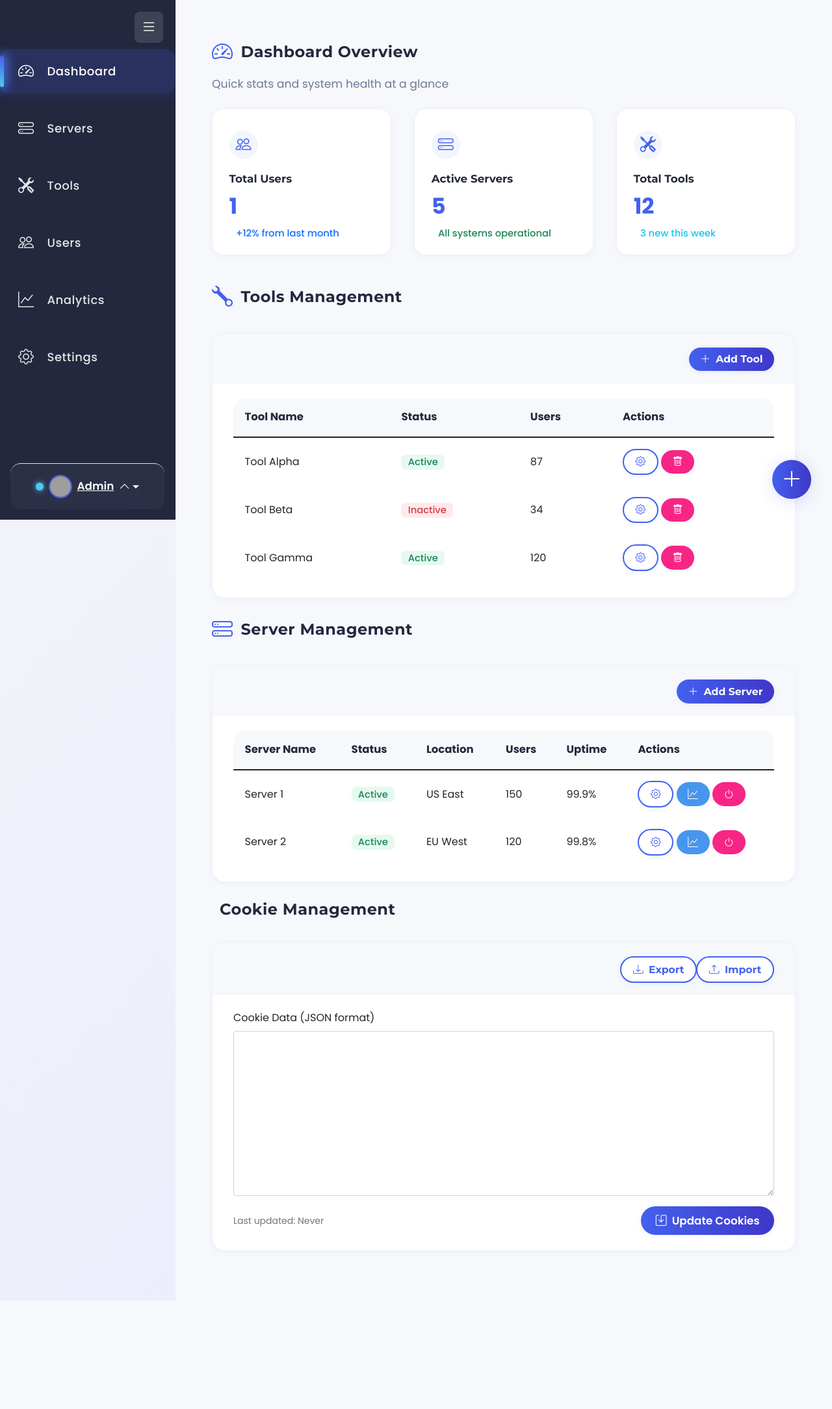
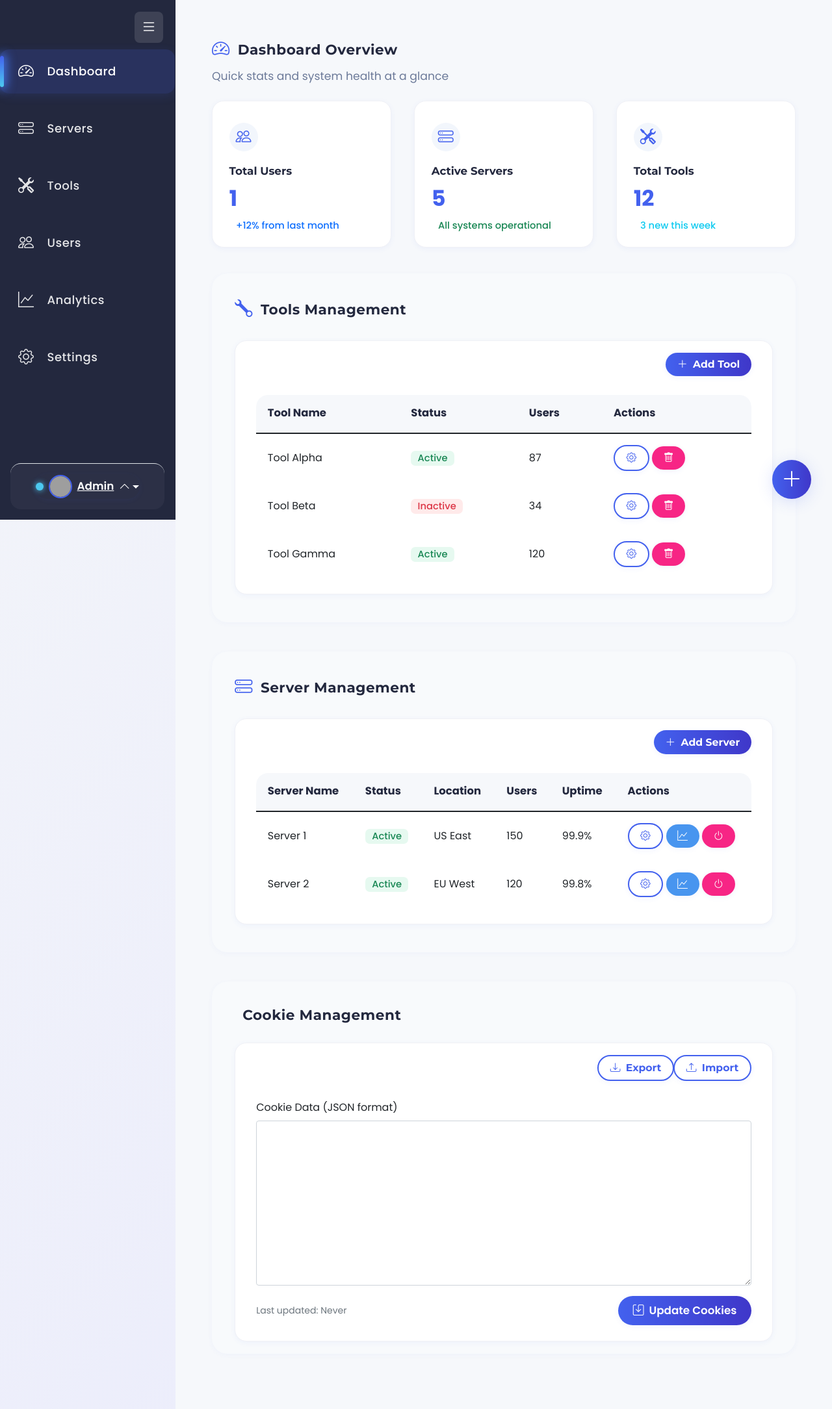
Before and after one commit to cipher-x-darkregime/Rev-Proxy, a PHP site: page /admin.php in a window 1280 px wide. Shown: the whole page at 65% size. Before the commit the page ends 1901 px from the top, so only its background shows below. Run offline with PHP 8.4, Linux system fonts and the light colour scheme; a user stored in the database is signed in; data comes from the database, SQL or seed files in the repository; data that the repository does not hold is empty; some libraries are stand-ins or nearby versions; grey boxes are pictures that could not be loaded.

Commit message:
Update admin.php

```diff
--- a/admin.php
+++ b/admin.php
@@ -215,19 +215,26 @@ $total_cookies = $conn->query('SELECT COUNT(*) FROM cookies')->fetchColumn();
             background: #f6f8fb;
             overflow: visible;
         }
+        .section-block {
+            background: #f8fafc;
+            border-radius: 24px;
+            margin-bottom: 2.8rem;
+            padding: 2.2rem 2.2rem 1.2rem 2.2rem;
+            box-shadow: 0 2px 8px rgba(67,97,238,0.04);
+        }
         .section-header {
             display: flex;
             align-items: center;
             gap: 12px;
             font-family: 'Montserrat', sans-serif;
-            font-size: 1.5rem;
+            font-size: 1.35rem;
             font-weight: 700;
             color: #23283e;
-            margin-bottom: 2rem;
+            margin-bottom: 1.7rem;
             letter-spacing: 0.5px;
         }
         .section-header i {
-            font-size: 2rem;
+            font-size: 1.7rem;
             color: var(--primary-color);
         }
         .card, .stat-card {
@@ -504,10 +511,10 @@ $total_cookies = $conn->query('SELECT COUNT(*) FROM cookies')->fetchColumn();
         /* Management Section Cards */
         .mgmt-card {
             background: #fff;
-            border-radius: 20px;
+            border-radius: 18px;
             box-shadow: 0 2px 8px rgba(67,97,238,0.06);
             border: 1.5px solid #f0f1f6;
-            margin-bottom: 2.2rem;
+            margin-bottom: 0;
             padding: 0;
             overflow: hidden;
             transition: box-shadow 0.18s, border 0.18s, transform 0.18s;
@@ -518,24 +525,24 @@ $total_cookies = $conn->query('SELECT COUNT(*) FROM cookies')->fetchColumn();
             transform: translateY(-2px) scale(1.01);
         }
         .mgmt-card .card-header {
-            background: #f6f8fb;
-            border-bottom: 1px solid #f0f1f6;
-            border-radius: 20px 20px 0 0 !important;
-            padding: 1.3rem 2rem 1.1rem 2rem;
+            background: transparent;
+            border-bottom: none;
+            border-radius: 18px 18px 0 0 !important;
+            padding: 1.1rem 2rem 0.5rem 2rem;
             font-family: 'Montserrat', sans-serif;
             font-weight: 700;
-            font-size: 1.15rem;
+            font-size: 1.08rem;
             color: #23283e;
             display: flex;
             align-items: center;
-            justify-content: space-between;
+            justify-content: flex-end;
         }
-        .mgmt-card .card-header .btn {
+        .mgmt-card .card-header .btn, .mgmt-card .card-header .btn-group .btn {
             font-size: 0.98rem;
             padding: 0.4rem 1.1rem;
         }
         .mgmt-card .card-body {
-            padding: 1.5rem 2rem 1.5rem 2rem;
+            padding: 1.3rem 2rem 1.5rem 2rem;
         }
         .mgmt-table th, .mgmt-table td {
             border: none;
@@ -578,6 +585,9 @@ $total_cookies = $conn->query('SELECT COUNT(*) FROM cookies')->fetchColumn();
             padding: 0.4rem 1.1rem;
         }
         @media (max-width: 767.98px) {
+            .section-block {
+                padding: 1.1rem 0.7rem 0.7rem 0.7rem;
+            }
             .mgmt-card .card-header, .mgmt-card .card-body {
                 padding: 1rem 0.7rem 1rem 0.7rem;
             }
@@ -694,6 +704,7 @@ $total_cookies = $conn->query('SELECT COUNT(*) FROM cookies')->fetchColumn();
                 <?php endif; ?>
 
                 <!-- Tools Management Section -->
+                <div class="section-block">
                     <div class="section-header"><i class="bi bi-wrench"></i> Tools Management</div>
                     <div class="mgmt-card mb-4">
                         <div class="card-header d-flex justify-content-end align-items-center">
@@ -746,8 +757,10 @@ $total_cookies = $conn->query('SELECT COUNT(*) FROM cookies')->fetchColumn();
                             </div>
                         </div>
                     </div>
+                </div>
 
                 <!-- Server Management Section -->
+                <div class="section-block">
                     <div class="section-header"><i class="bi bi-hdd-stack"></i> Server Management</div>
                     <div class="mgmt-card mb-4">
                         <div class="card-header d-flex justify-content-end align-items-center">
@@ -799,8 +812,10 @@ $total_cookies = $conn->query('SELECT COUNT(*) FROM cookies')->fetchColumn();
                             </div>
                         </div>
                     </div>
+                </div>
 
                 <!-- Cookie Management Section -->
+                <div class="section-block">
                     <div class="section-header"><i class="bi bi-cookie"></i> Cookie Management</div>
                     <div class="mgmt-card">
                         <div class="card-header d-flex justify-content-end align-items-center">
@@ -832,6 +847,7 @@ $total_cookies = $conn->query('SELECT COUNT(*) FROM cookies')->fetchColumn();
                             </form>
                         </div>
                     </div>
+                </div>
             </main>
         </div>
     </div>
```
Lines whose indentation alone changed are shown as unchanged.
